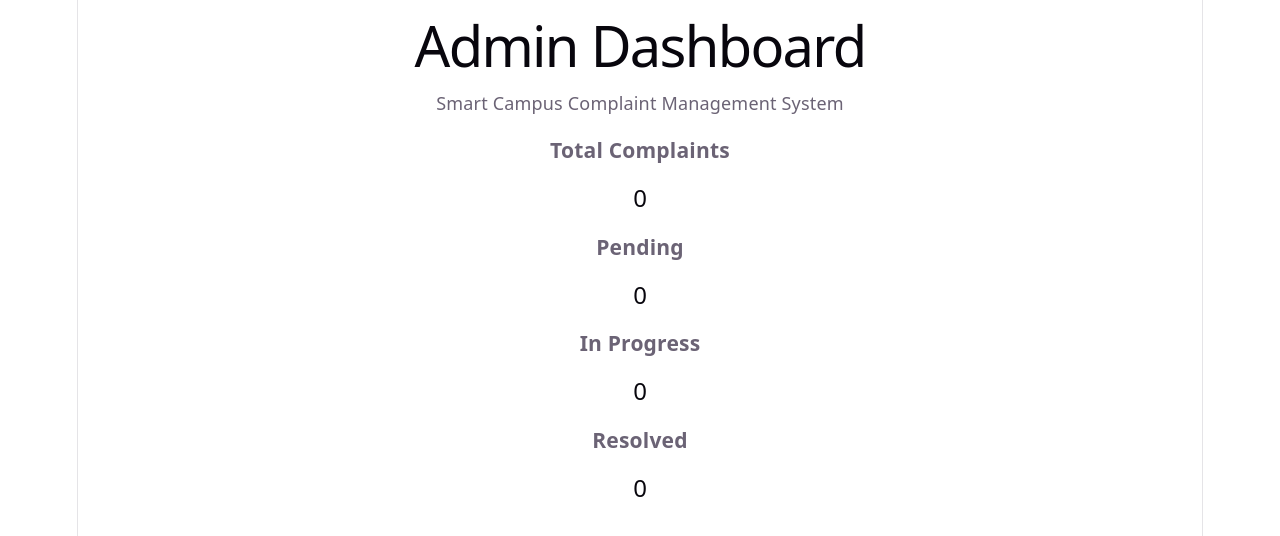
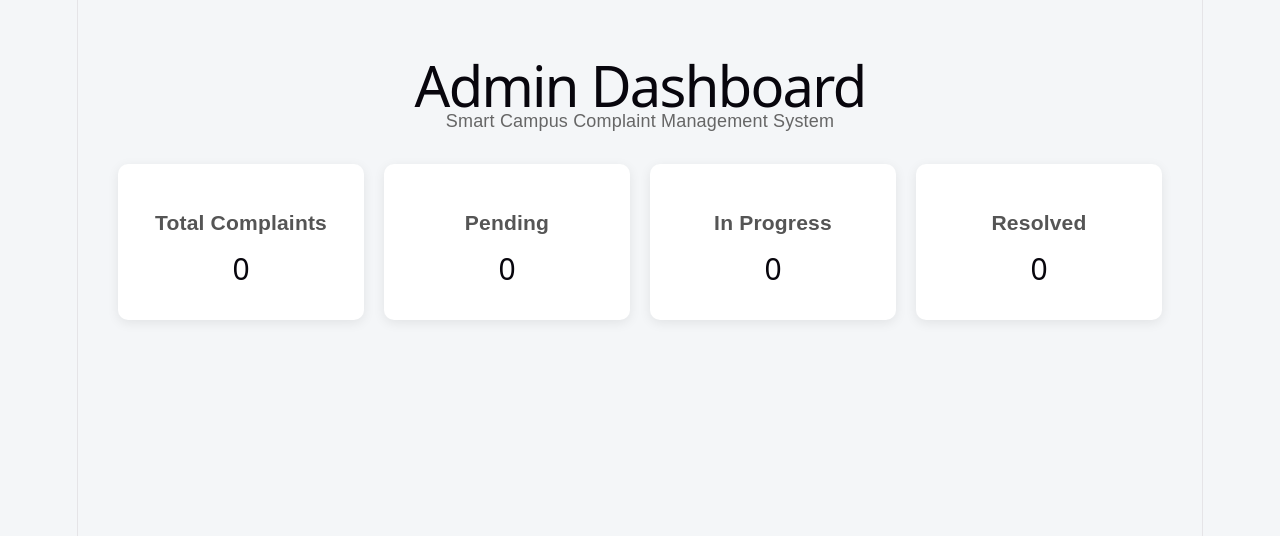
Before and after one commit to shejalbopche2510/team_titans, a React app in the folder frontend/: page /admin/dashboard in a window 1280 px wide. Shown: the top 536 px of the page. Built offline with nearby package versions, Linux system fonts and the light colour scheme; the HTML template or start-up script is replaced by a standard one.

Commit message:
Style admin dashboard

```diff
--- a/frontend/src/App.css
+++ b/frontend/src/App.css
@@ -44,3 +44,37 @@ body {
   margin-top: 20px;
   cursor: pointer;
 }
+.dashboard {
+  padding: 40px;
+}
+
+.dashboard h1 {
+  margin-bottom: 10px;
+}
+
+.dashboard > p {
+  color: #666;
+  margin-bottom: 30px;
+}
+
+.dashboard-cards {
+  display: grid;
+  grid-template-columns: repeat(4, 1fr);
+  gap: 20px;
+}
+
+.dashboard-card {
+  background: white;
+  padding: 25px;
+  border-radius: 10px;
+  box-shadow: 0 3px 12px rgba(0, 0, 0, 0.08);
+}
+
+.dashboard-card h3 {
+  color: #555;
+  margin-bottom: 15px;
+}
+
+.dashboard-card h2 {
+  font-size: 30px;
+}
--- a/frontend/src/App.jsx
+++ b/frontend/src/App.jsx
@@ -1,3 +1,4 @@
+import "./App.css";
 import { BrowserRouter, Routes, Route } from "react-router-dom";
 
 import AdminLogin from "./admin/AdminLogin";
```
